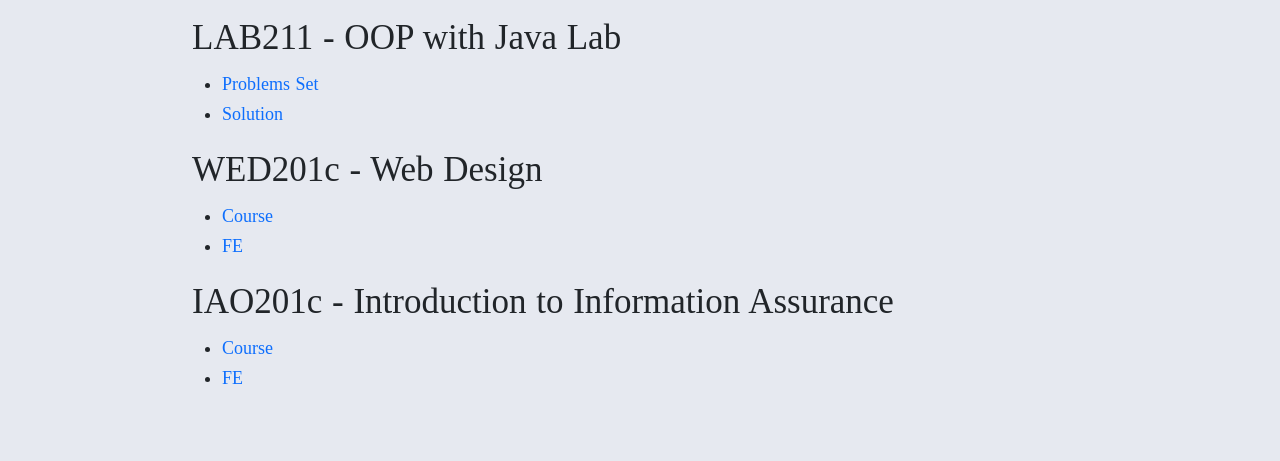
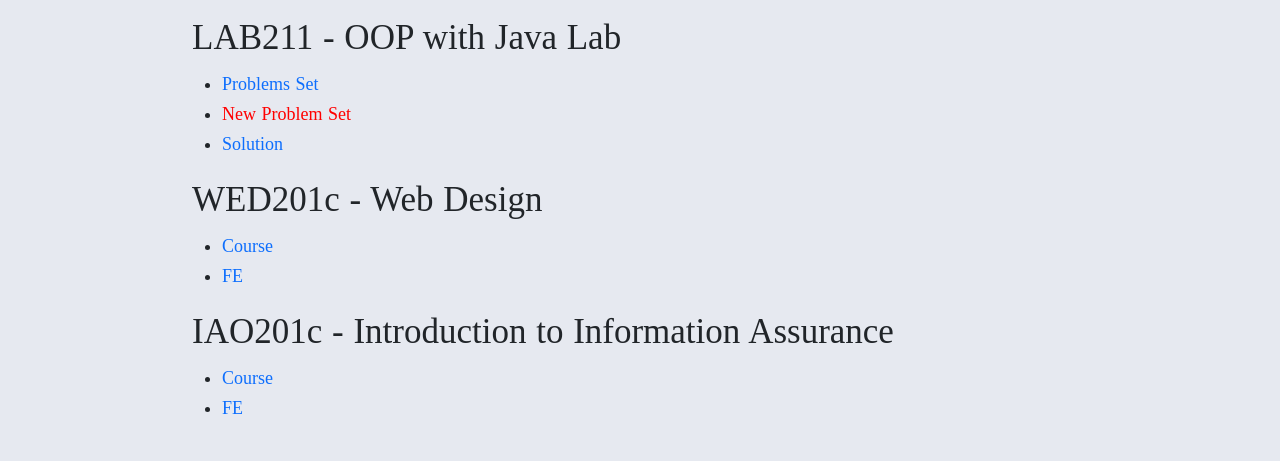
Before and after one commit to 2T-Team/2T-Team.github.io, a plain HTML site: page Resources/childpage/Documents/DocumentsChildPage/SE_AI_IA/index.html in a window 1280 px wide. Shown: the part 2608-3069 px from the top of the page. Drawn offline with nearby package versions, Linux system fonts and the light colour scheme.

Commit message:
Update index.html

```diff
--- a/Resources/childpage/Documents/DocumentsChildPage/SE_AI_IA/index.html
+++ b/Resources/childpage/Documents/DocumentsChildPage/SE_AI_IA/index.html
@@ -181,6 +181,7 @@
 
             <ul>
                 <li><a href="https://drive.google.com/drive/folders/1h9dIia6BdcgJGZ9RG3vsK_DDeS6cWfgS" target="_blank">Problems Set</a></li>
+                <li><a href="https://drive.google.com/drive/u/1/folders/1BEv3EbLK0n_GXq29yehULlcsYAazZ6ev" target="_blank" style="color: red;">New Problem Set</a></li>
                 <li><a href="https://github.com/2TTeam/LAB211---OOP-with-Java-Lab" target="_blank">Solution</a></li>
             </ul>
 
```
